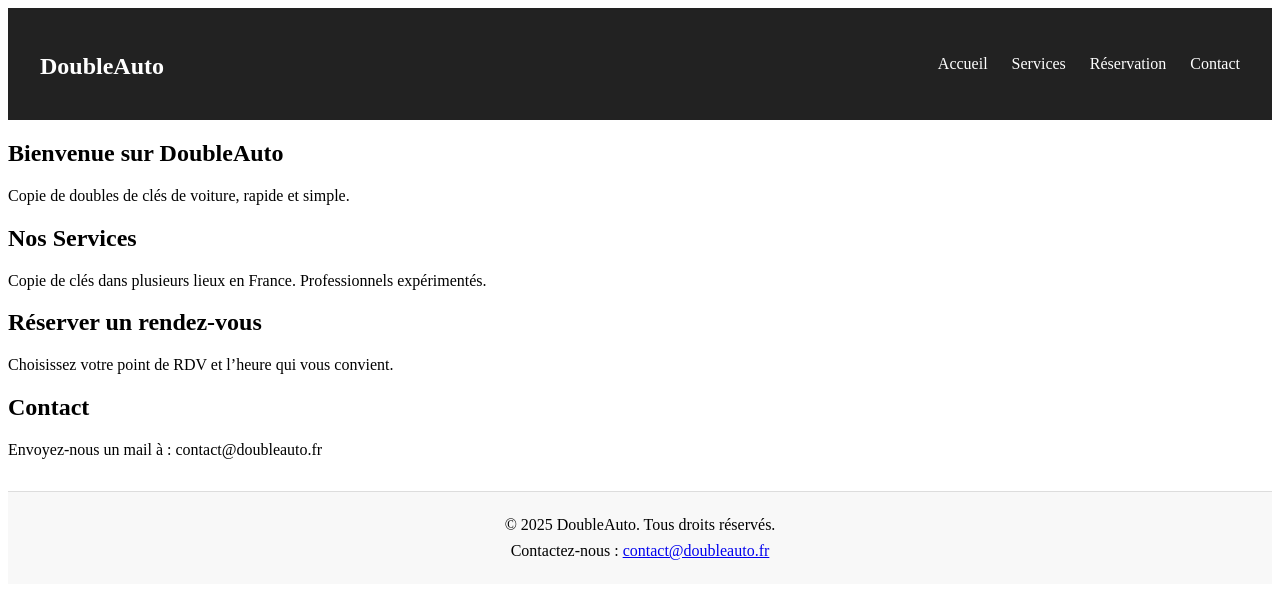
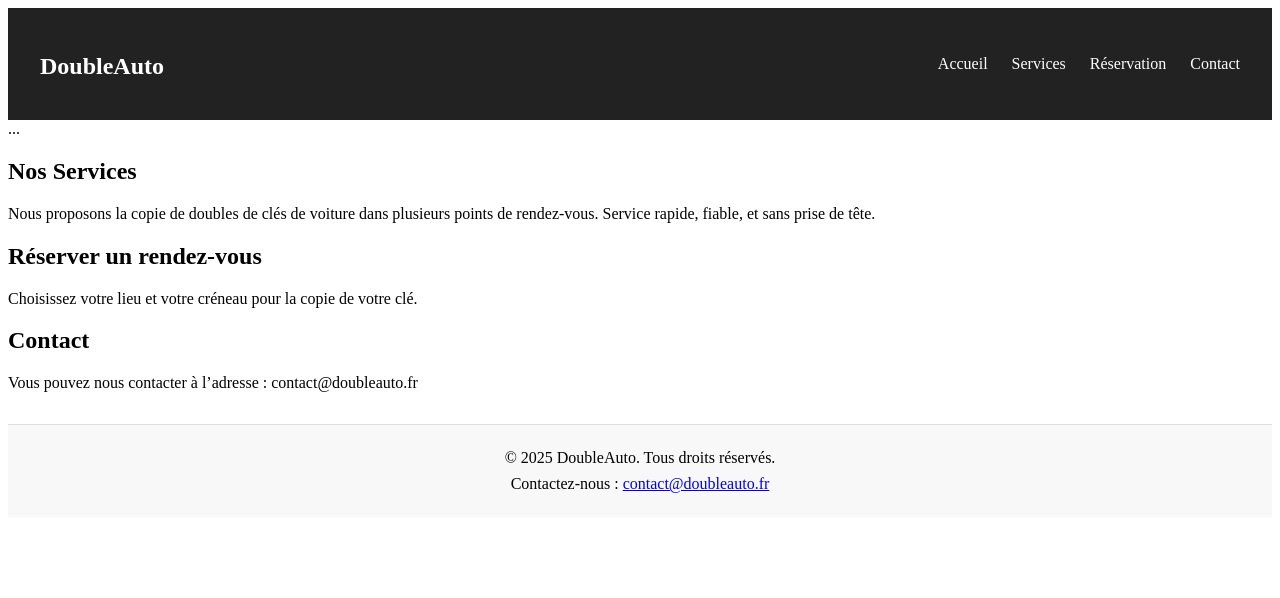
Before and after one commit to Helias74/doubles_cles, a React (Vite) app in the folder frontend/: page / in a window 1280 px wide. Shown: the top 598 px of the page. Built offline with nearby package versions, Linux system fonts and the light colour scheme.

Commit message:
Reorganize project directory structure and update file locations

```diff
--- a/frontend/src/main.jsx
+++ b/frontend/src/main.jsx
@@ -2,11 +2,7 @@ import React from 'react';
 import ReactDOM from 'react-dom/client';
 import { BrowserRouter, Routes, Route } from 'react-router-dom';
 import App from './App.jsx';
-
 import Home from './pages/Home.jsx';
-import Services from './pages/Services.jsx';
-import Reservation from './pages/Reservation.jsx';
-import Contact from './pages/Contact.jsx';
 
 ReactDOM.createRoot(document.getElementById('root')).render(
   <React.StrictMode>
@@ -14,9 +10,6 @@ ReactDOM.createRoot(document.getElementById('root')).render(
       <Routes>
         <Route path="/" element={<App />}>
           <Route index element={<Home />} />
-          <Route path="services" element={<Services />} />
-          <Route path="reservation" element={<Reservation />} />
-          <Route path="contact" element={<Contact />} />
         </Route>
       </Routes>
     </BrowserRouter>
--- a/frontend/src/pages/Home.jsx
+++ b/frontend/src/pages/Home.jsx
@@ -1,25 +1,14 @@
+import ServicesSection from '../components/ServicesSection'
+import ReservationSection from '../components/ReservationSection'
+import ContactSection from '../components/ContactSection'
+
 function Home() {
   return (
     <div>
-      <section id="accueil">
-        <h1>Bienvenue sur DoubleAuto</h1>
-        <p>Copie de doubles de clés de voiture, rapide et simple.</p>
-      </section>
-
-      <section id="services">
-        <h2>Nos Services</h2>
-        <p>Copie de clés dans plusieurs lieux en France. Professionnels expérimentés.</p>
-      </section>
-
-      <section id="reservation">
-        <h2>Réserver un rendez-vous</h2>
-        <p>Choisissez votre point de RDV et l’heure qui vous convient.</p>
-      </section>
-
-      <section id="contact">
-        <h2>Contact</h2>
-        <p>Envoyez-nous un mail à : contact@doubleauto.fr</p>
-      </section>
+      <section id="accueil">...</section>
+      <section id="services"><ServicesSection /></section>
+      <section id="reservation"><ReservationSection /></section>
+      <section id="contact"><ContactSection /></section>
     </div>
   );
 }
```
Also changed, not shown: frontend/src/components/ContactSection.jsx (renamed from frontend/src/pages/Contact.jsx), frontend/src/components/ReservationSection.jsx (renamed from frontend/src/pages/Reservation.jsx), frontend/src/components/ServicesSection.jsx (renamed from frontend/src/pages/Services.jsx).
